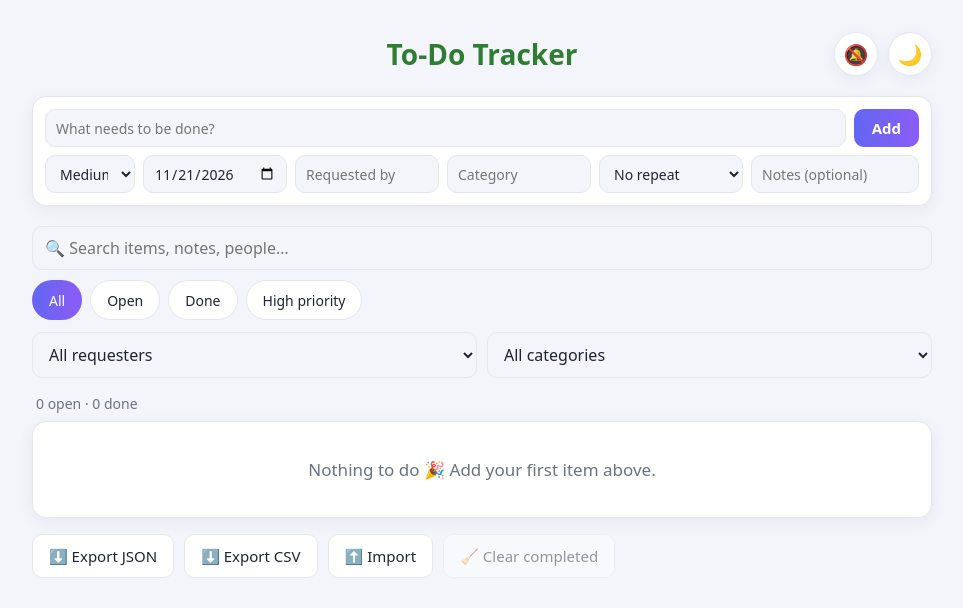
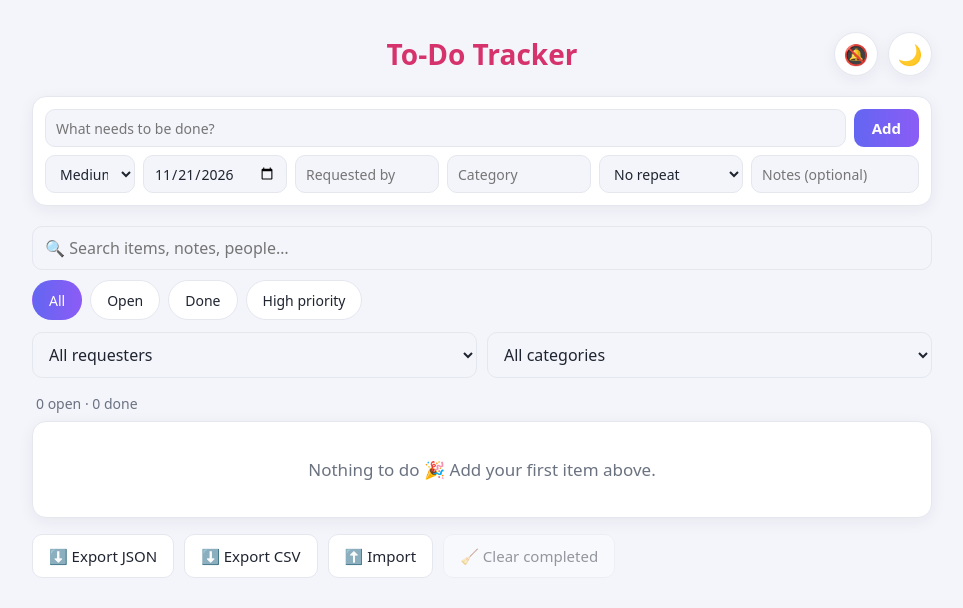
Before and after one commit to yestertommorrow-a11y/todo20261121, a plain HTML site: page todo-app/index.html in a window 1280 px wide. Shown: the whole page, without its empty margins (158-1121 px from the left). Drawn offline with Linux system fonts and the light colour scheme.

Commit message:
Change heading color from green to pink
Co-Authored-By: Claude Sonnet 5.5 <noreply@anthropic.com>

```diff
--- a/todo-app/index.html
+++ b/todo-app/index.html
@@ -23,7 +23,7 @@
       --border: #e5e7ef;
       --accent: #6366f1;
       --accent-2: #8b5cf6;
-      --heading: #2e7d32;
+      --heading: #d6336c;
       --row-hover: #f8f9ff;
       --danger: #dc2626;
       --warn: #b45309;
@@ -37,7 +37,7 @@
       --text: #e8eaf2;
       --muted: #9aa0b4;
       --border: #2a2e3d;
-      --heading: #4cc26a; /* lighter green so it stays readable on dark */
+      --heading: #f472b6; /* lighter pink so it stays readable on dark */
       --row-hover: #20243a;
       --danger: #f87171;
       --warn: #fbbf24;
```
Also changed, not shown: 1 other file.
